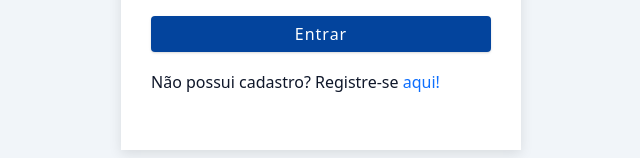
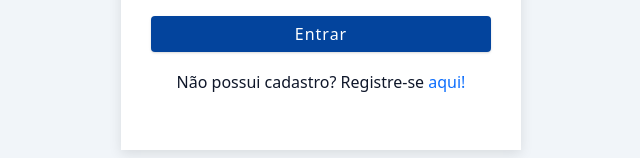
Before and after one commit to jupitters/java-shop, a React app in the folder frontend/: page /login in a window 1280 px wide. Shown: the part 299-457 px from the top of the page, without its empty margins (319-959 px from the left). Built offline with nearby package versions, Linux system fonts and the light colour scheme; no server answers; the HTML template or start-up script is replaced by a standard one.

Commit message:
aligning

```diff
--- a/frontend/src/pages/Login.jsx
+++ b/frontend/src/pages/Login.jsx
@@ -56,7 +56,7 @@ const Login = () => {
           Entrar
         </Button>
       </Form>
-      <p className="mt-3">Não possui cadastro? Registre-se <a href="/register">aqui!</a></p>
+      <p style={{textAlign: "center"}} className="mt-3">Não possui cadastro? Registre-se <a href="/register">aqui!</a></p>
     </Container>
   );
 };
```
